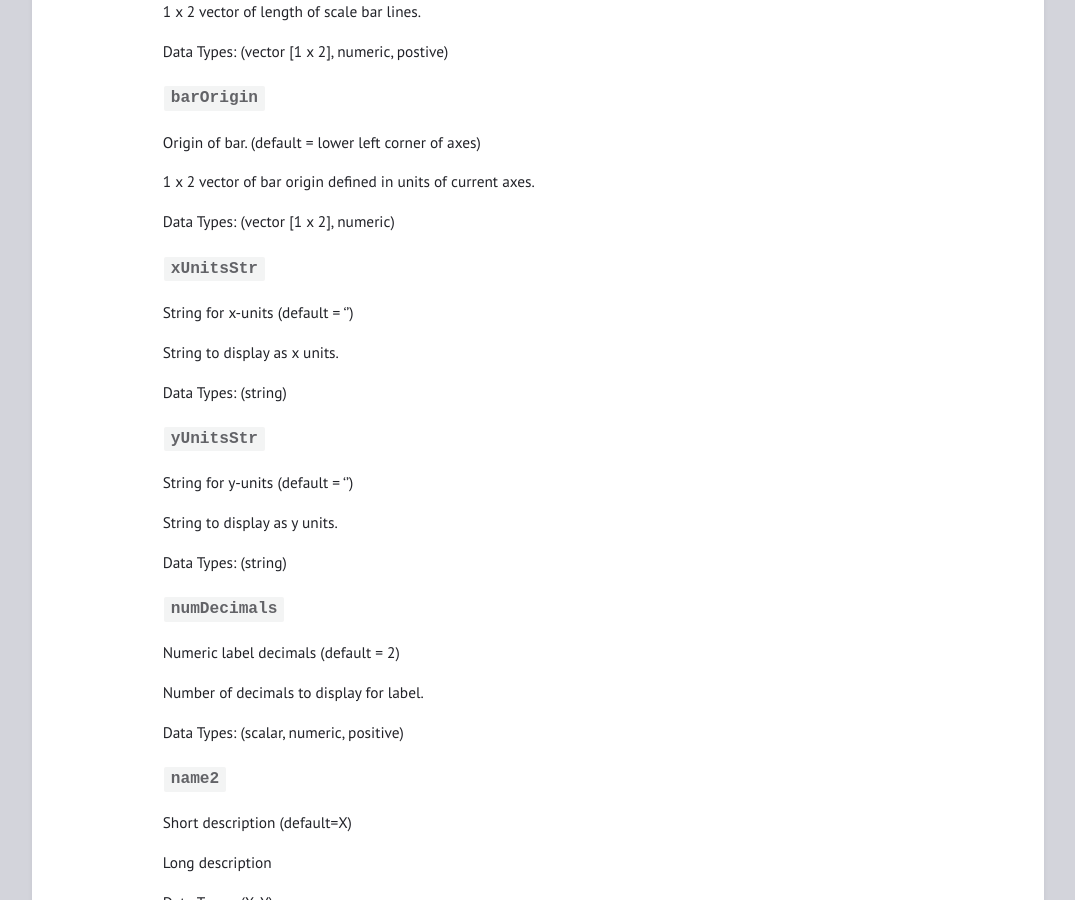
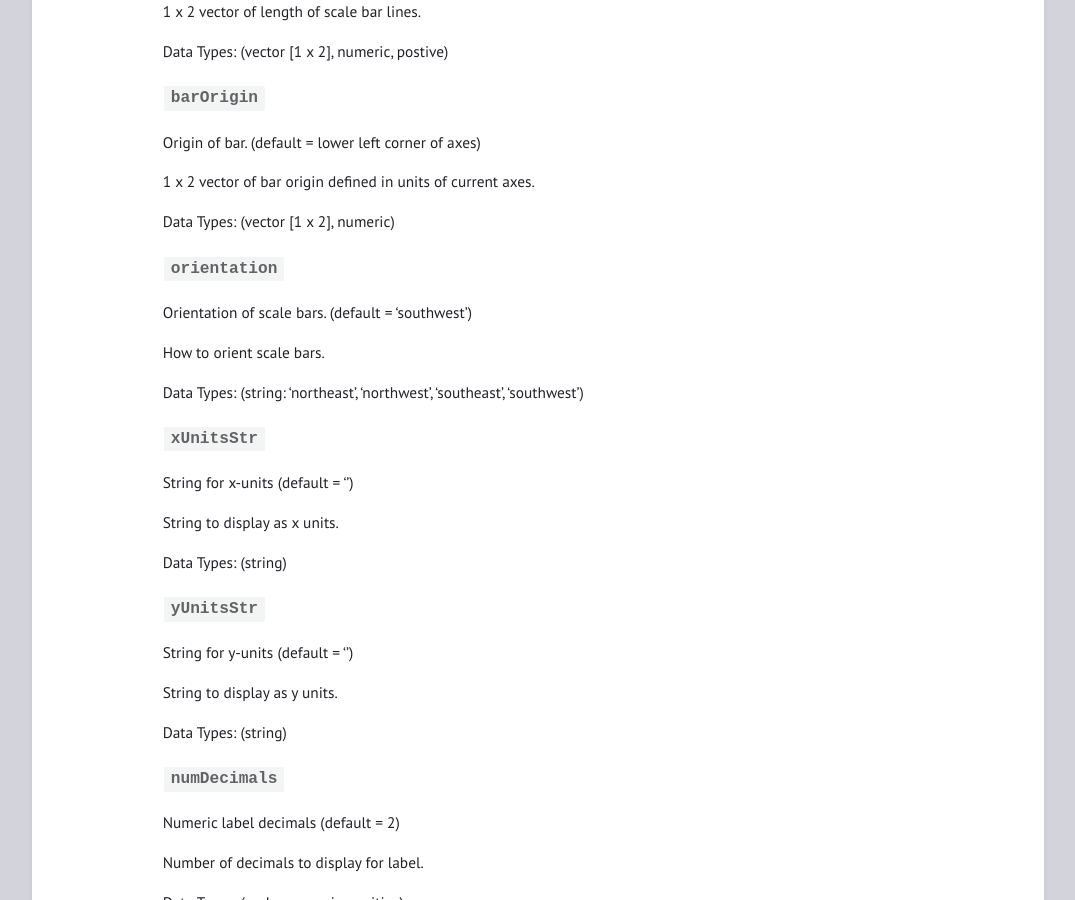
Before and after one commit to tulimid1/scaleBar, a Jekyll site: the page built from m-doc.md, in a window 1280 px wide and 900 px high, scrolled down 3054 px. Shown: the whole window, without its empty margins (102-1177 px from the left). Built offline with Jekyll 4.4.1, drawn with Linux system fonts in a browser that asks for light colours.

Commit message:
Update m-doc.md

````diff
--- a/m-doc.md
+++ b/m-doc.md
@@ -76,6 +76,13 @@ Origin of bar. (default = lower left corner of axes)
 
 Data Types: (vector [1 x 2], numeric)
 
+### ```orientation```
+Orientation of scale bars. (default = 'southwest')
+
+How to orient scale bars.
+
+Data Types: (string: 'northeast', 'northwest', 'southeast', 'southwest')
+
 ### ```xUnitsStr```
 String for x-units (default = '')
 
````
